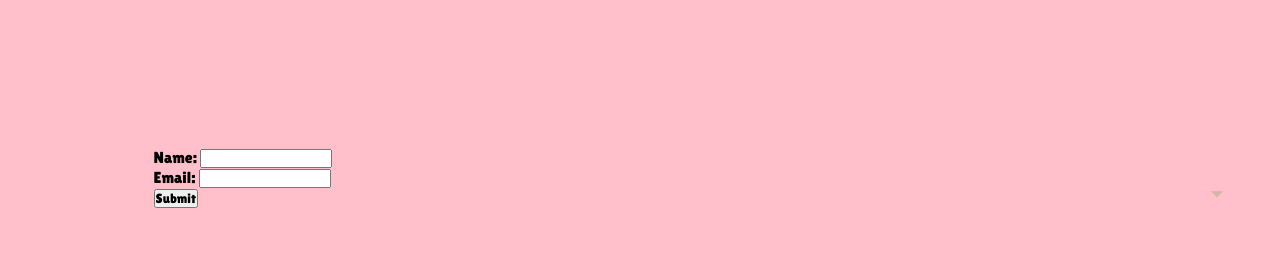
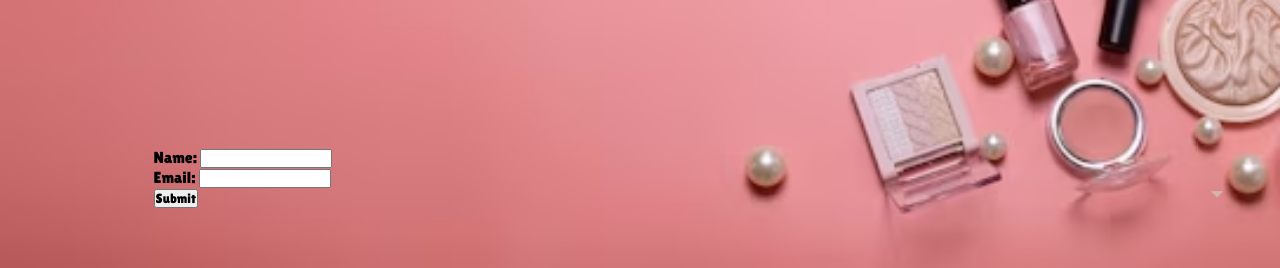
Before and after one commit to leigharl/page, a plain HTML site: page index.html in a window 1280 px wide. Shown: the part 532-800 px from the top of the page. Drawn offline with nearby package versions, Linux system fonts and the light colour scheme.

Commit message:
Update style.css

```diff
--- a/style.css
+++ b/style.css
@@ -47,11 +47,10 @@ header{
     height: 100%;
     width: 100%;
     min-height: 100vh;
-    background-color: pink;
-    /*background-image: url(jowi.avif);
+    background-image: url(jowi.avif);
     background-size: cover;
     background-repeat: no-repeat;
-    background-attachment: fixed;*/
+    background-attachment: fixed;
     position: relative;
     display: grid;
     grid-template-columns: repeat(2, 1fr);
```
